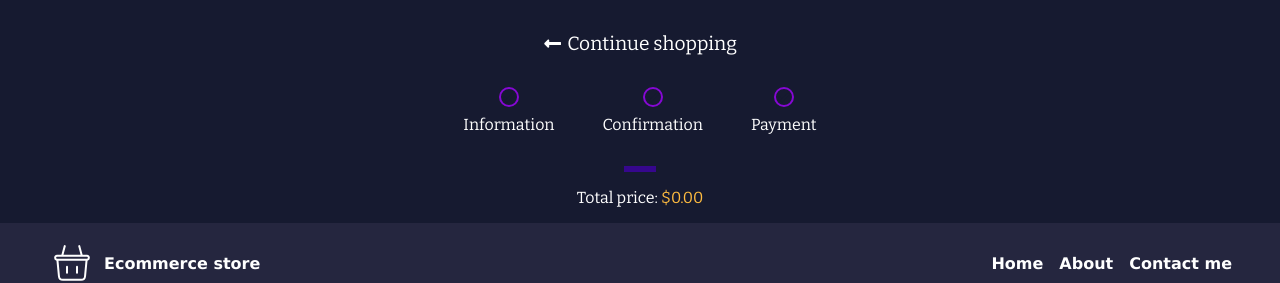
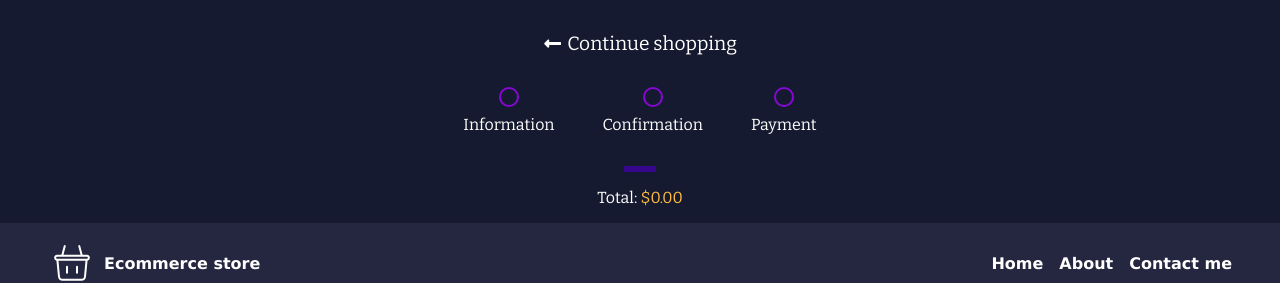
Before and after one commit to Eckry/store-app, a React (Vite) app: page /store-app/checkout in a window 1280 px wide. Shown: the top 283 px of the page. Built offline with nearby package versions, Linux system fonts and the light colour scheme.

Commit message:
change "total price" to just "total"

```diff
--- a/src/routes/Checkout.jsx
+++ b/src/routes/Checkout.jsx
@@ -86,7 +86,7 @@ export default function Checkout() {
             })}
           </div>
           <p>
-            Total price:{" "}
+            Total:{" "}
             <span className="checkout-price">${totalPrice.toFixed(2)}</span>
           </p>
         </section>
```
